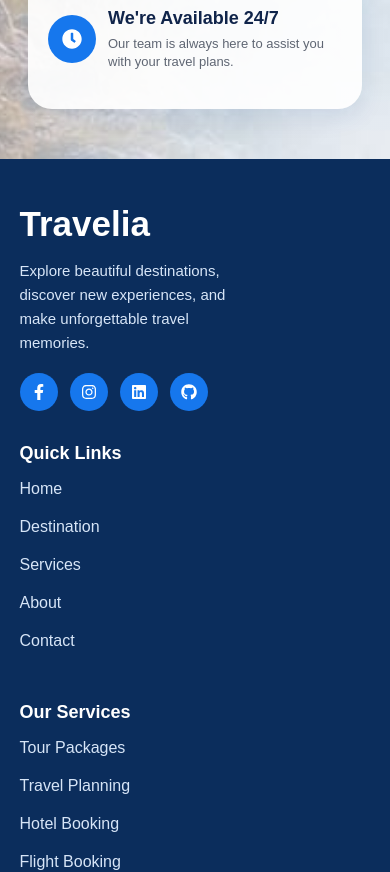
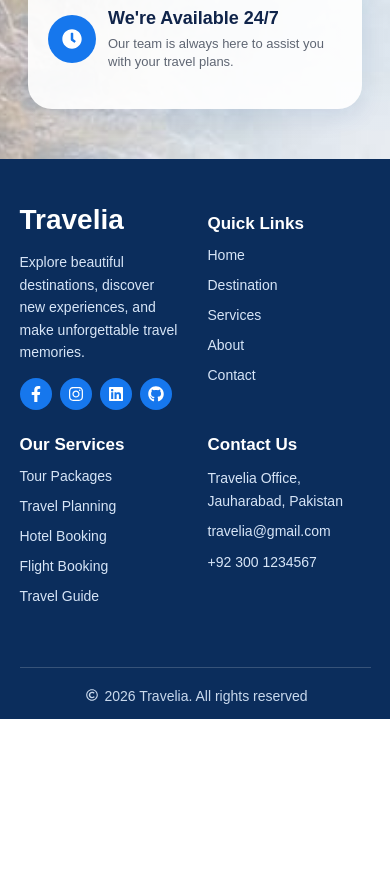
Before and after one commit to tahirabatool218-uoe/react-travelia-website, a React (Vite) app: page / in a window 390 px wide. Shown: the part 10153-11025 px from the top of the page. After the commit the page ends 10872 px from the top, so only its background shows below. Built offline with nearby package versions, Linux system fonts and the light colour scheme.

Commit message:
Improve footer layout and responsive design

```diff
--- a/src/components/Footer/Footer.css
+++ b/src/components/Footer/Footer.css
@@ -2,19 +2,16 @@
     width: 100%;
     background: #0b2d5c;
     color: #fff;
-    /* margin-top: 40px; */
 }
-
 .footer-container {
     width: 90%;
     max-width: 1200px;
     margin: auto;
     display: grid;
-    grid-template-columns: 2fr 1fr 1fr 1.3fr;
-    gap: 40px;
+    grid-template-columns: 1.5fr 1fr 1fr 1.2fr;
+    gap: 35px;
     padding: 60px 0 45px;
 }
-
 /* Brand */
 .footer-brand h2 {
     margin: 0 0 15px;
@@ -75,13 +72,13 @@
     color: #d7e5f7;
     text-decoration: none;
     font-size: 16px;
-    transition: 0.3ms;
+    transition: 0.3s;
     font-weight: 500;
 }
 
 .footer-column a:hover {
     color: #60a5fa;
-    text-decoration: underline #60a5fa;
+    text-decoration: underline;
     text-underline-offset: 10px;
     padding-left: 4px;
 }
@@ -93,7 +90,6 @@
     font-size: 16px;
     line-height: 1.6;
     margin: 0 0 12px;
-
 }
 
 /* Bottom */
@@ -101,22 +97,19 @@
 .footer-bottom {
     width: 90%;
     max-width: 1200px;
-    margin-top: 15px;
+    margin: 10px auto 0;
     border-top: 1px solid rgba(255, 255, 255, .18);
     padding: 20px 0;
     display: flex;
     justify-content: center;
     align-items: center;
-
     gap: 20px;
-
 }
 
 .footer-bottom p {
     margin: 0;
     color: #c9d9ed;
     font-size: 14px;
-
 }
 
 .copyright {
@@ -124,38 +117,73 @@
     padding-top: 6px;
 }
 
+
+/* Tablet */
+
 @media (max-width:900px) {
+
     .footer-container {
         grid-template-columns: 1fr 1fr;
         gap: 40px;
     }
+
 }
 
+
+/* Mobile */
+
 @media (max-width:768px) {
+
     .footer-container {
-        grid-template-columns: 1fr;
-        gap: 32px;
-        padding: 45px 0 30px;
+        grid-template-columns: repeat(2, 1fr);
+        gap: 25px;
+        padding: 55px 0 40px;
+
+    }
+
+    .footer-brand h2 {
+        font-size: 28px;
+        margin-top: -10px;
+    }
+
+    .footer-brand p {
+        max-width: 200px;
+        font-size: 14px;
+    }
+
+    .footer-socials {
+        margin-top: 15px;
+        gap: 8px;
+    }
+
+    .footer-socials a {
+        width: 32px;
+        height: 32px;
+    }
+
+    .footer-column h3 {
+        font-size: 17px;
+        margin-bottom: 12px;
+    }
+
+    .footer-column li {
+        margin-bottom: 12px;
+    }
+
+    .footer-column a {
+        font-size: 14px;
+    }
+
+    .footer-contact p {
+        font-size: 14px;
+        margin-bottom: 8px;
     }
 
     .footer-bottom {
         flex-direction: column;
         text-align: center;
-        padding: 18px 0;
-    }
-    .footer-column h3{
-        margin-bottom: 16px;
-    }
-    .footer-column p{
-        margin-bottom: 18px;
-        line-height: 1.6;
-    }
-    .footer-column li{
-        margin-bottom: 20px;
+        gap: 8px;
+        padding: 15px 0;
     }
 
-  .footer-socials{
-    margin-top: 18px;
-    gap: 12px;
-  }
 }
```
